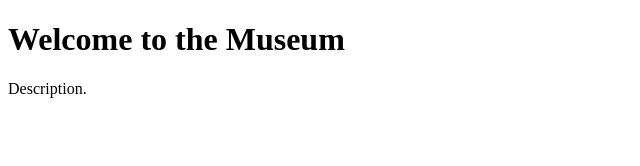
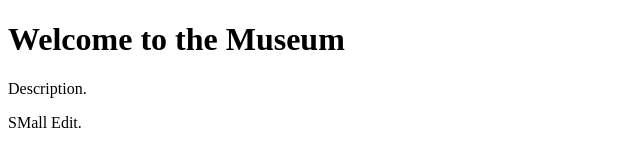
Before and after one commit to bit-yottabyte/COSC-4P02-Project, a plain HTML site: page Project/index.html in a window 1280 px wide. Shown: the full height of the page, 0-640 px from the left. Drawn offline with Linux system fonts and the light colour scheme.

Commit message:
Small test

```diff
--- a/Project/index.html
+++ b/Project/index.html
@@ -3,5 +3,6 @@
 	<body>
 		<h1>Welcome to the Museum</h1>
 		<p>Description.</p>
+		<p>SMall Edit.</p>
 	</body>
 </html>
```
